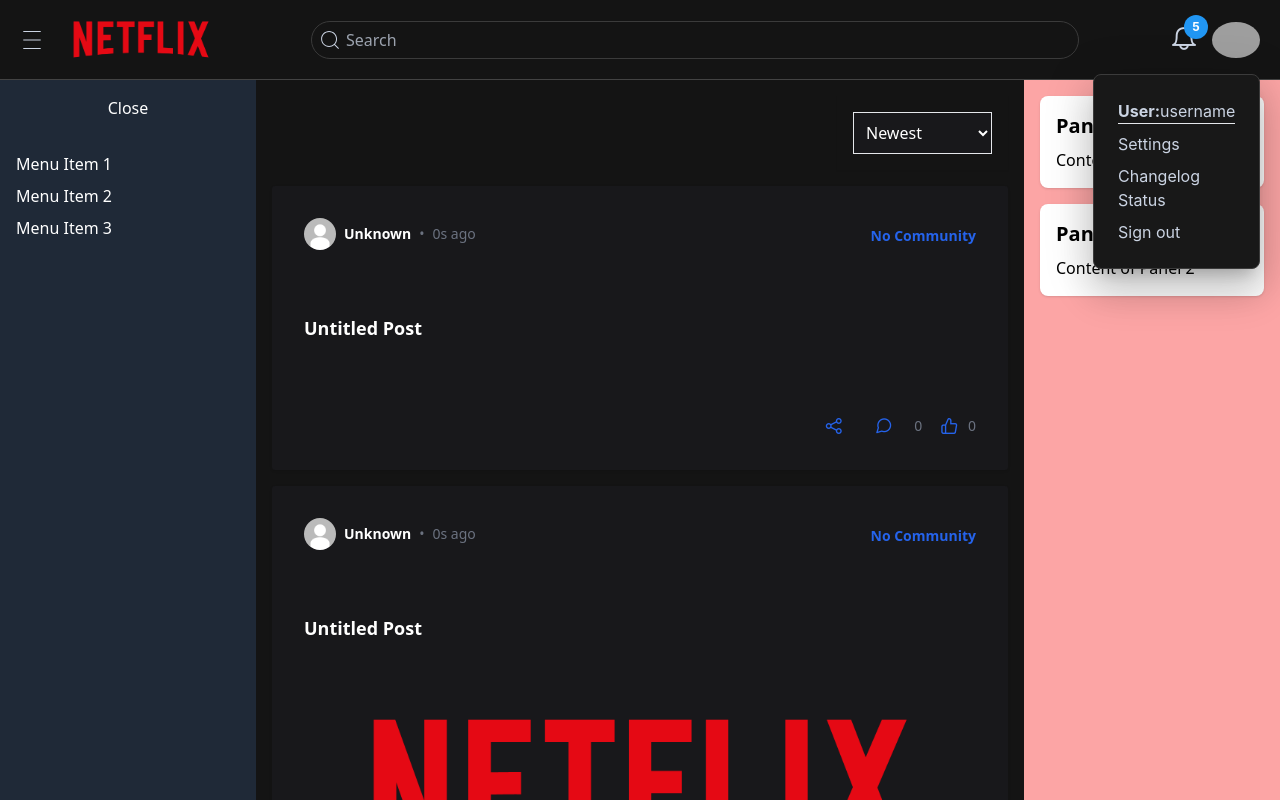
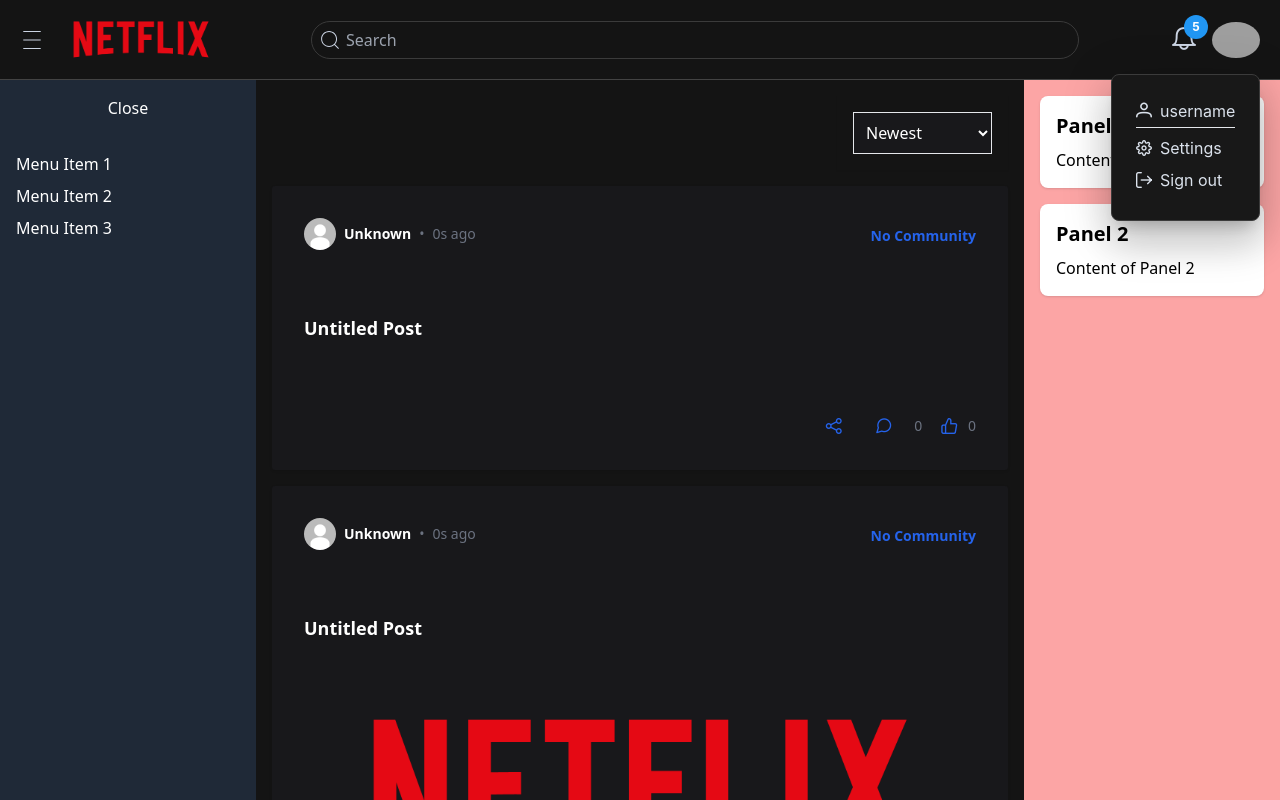
Before and after one commit to Gamerum/Frontend, a React (Create React App) app: page / in a window 1280 px wide. Both pictures are taken after a click on the element 1236 px from the left and 39 px from the top of the page. Built offline with nearby package versions, Linux system fonts and the light colour scheme; grey boxes are pictures that could not be loaded.

Commit message:
proifle avatar overlay complete for now

```diff
--- a/src/components/Profile.tsx
+++ b/src/components/Profile.tsx
@@ -16,29 +16,32 @@
         shape="circle"
       />
       <OverlayPanel
-        className="bg-main-850 border border-secondary-350 rounded-lg text-main-250 p-2"
+        className="bg-main-850 border border-secondary-350 rounded-lg text-main-300 p-2"
         ref={op}
         dismissable
       >
-        <ul className="space-y-2">
-          <li>
-            <strong>User:</strong>
+        <ul className="space-y-1">
+          <li className="gap-2 flex items-center hover:text-main-500">
+            <strong>
+              <i className="pi pi-user"></i>
+            </strong>
             <Link to="/profile">{username}</Link>
-
-            <hr />
           </li>
-
+          <hr />
           {profileItems.map((group, index) => (
-            <div key={index}>
+            <div key={index} className="space-y-2 py-1 ">
               {group.map((item) => (
-                <li key={item.label}>
+                <li key={item.label} className="gap-2 flex items-center">
                   {item.path ? (
-                    <Link to={item.path}>
+                    <Link
+                      to={item.path}
+                      className="gap-2 flex items-center hover:text-main-500"
+                    >
                       {item.icon && <i className={item.icon}></i>}
                       {item.label}
                     </Link>
                   ) : (
-                    <span>
+                    <span className="gap-2 flex items-center ">
                       {item.icon && <i className={item.icon}></i>}
                       {item.label}
                     </span>
--- a/src/constants/profileItems.ts
+++ b/src/constants/profileItems.ts
@@ -4,26 +4,12 @@
   [
     {
       label: 'Settings',
-      icon: 'i-heroicons-cog-8-tooth',
+      icon: 'pi pi-cog ',
       path: '/settings',
     },
-  ],
-  [
-    {
-      label: 'Changelog',
-      icon: 'i-heroicons-megaphone',
-      path: '/changelog',
-    },
-    {
-      label: 'Status',
-      icon: 'i-heroicons-signal',
-      path: '/status',
-    },
-  ],
-  [
     {
       label: 'Sign out',
-      icon: 'i-heroicons-arrow-left-on-rectangle',
+      icon: 'pi pi-sign-out',
       path: '/signout',
     },
   ],
```
